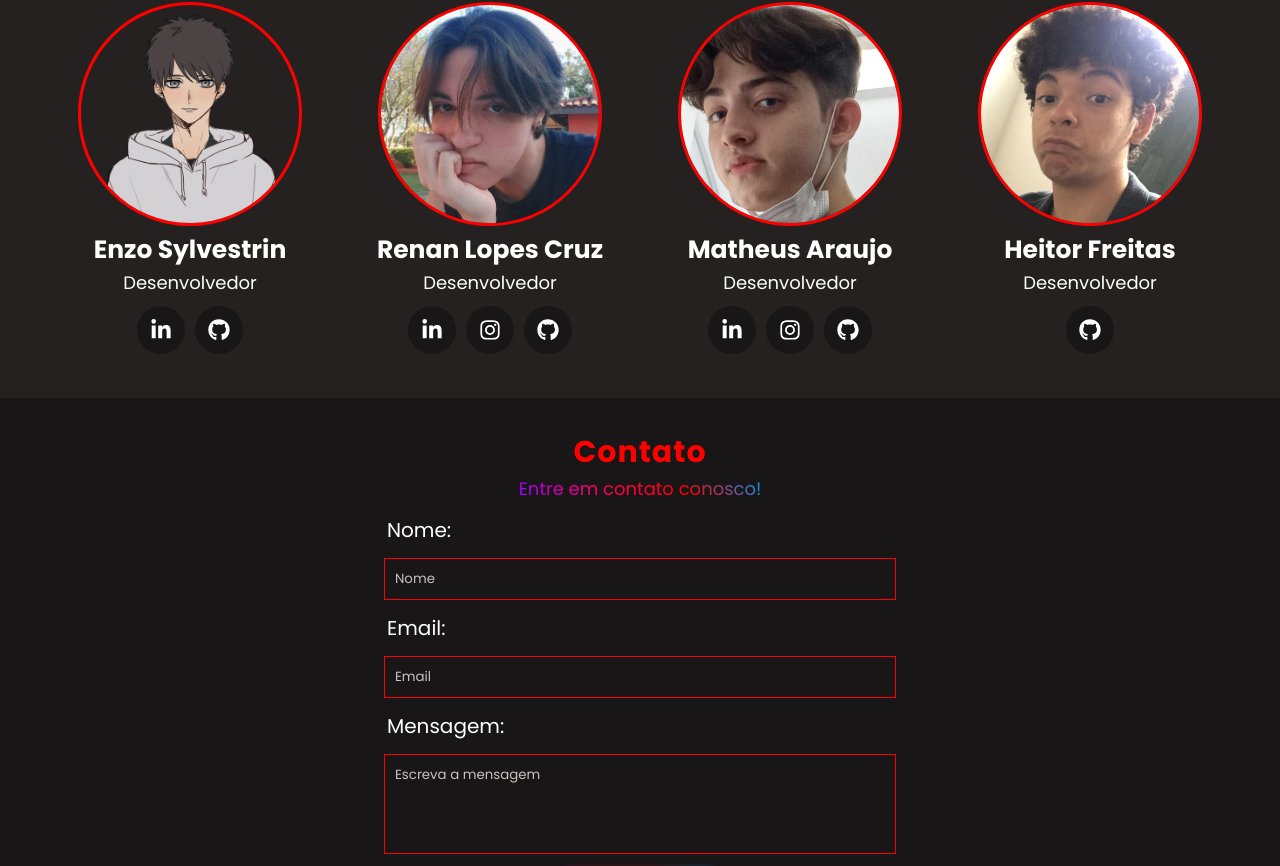
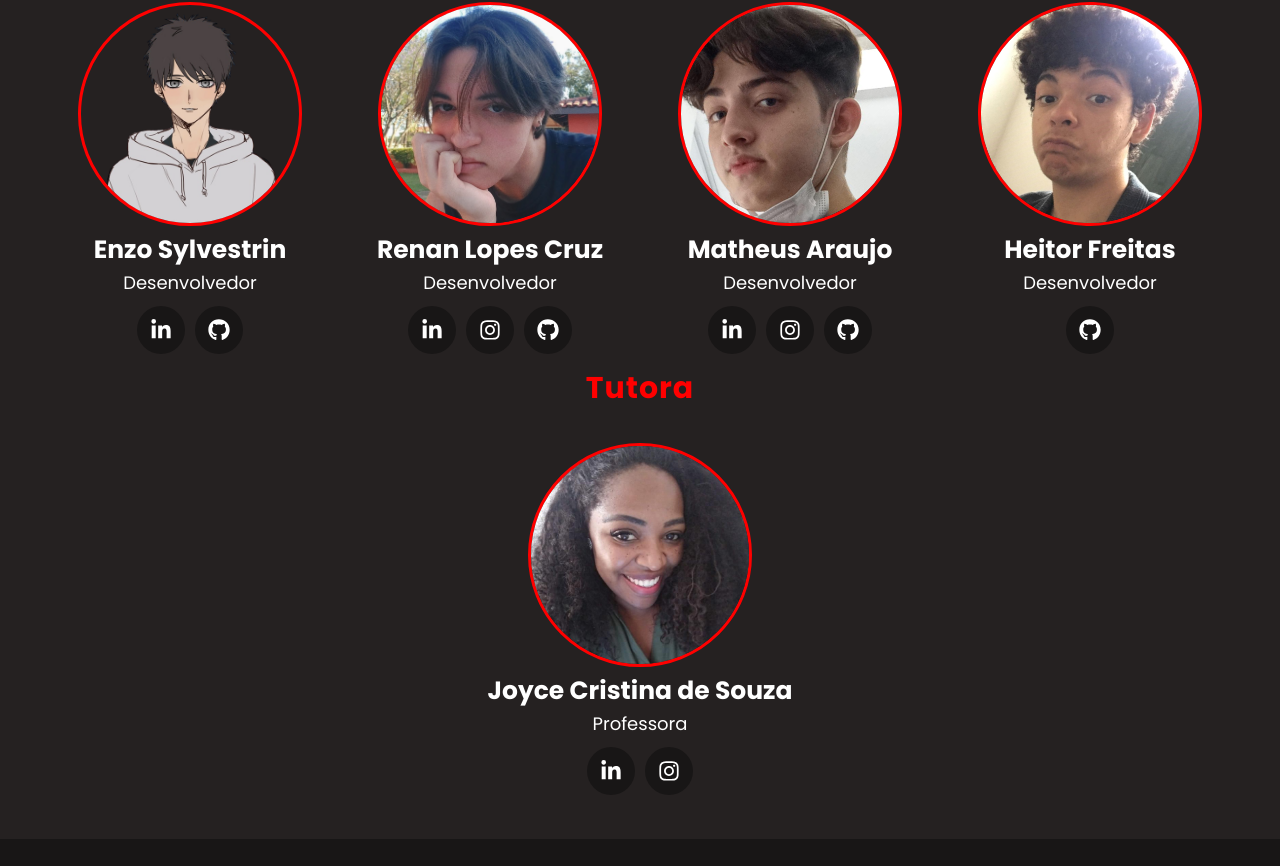
Before and after one commit to EnzoSylvestrin/Move-Stats, a Next.js app: page / in a window 1280 px wide. Shown: the part 1931-2797 px from the top of the page. Built offline with nearby package versions, Linux system fonts and the light colour scheme.

Commit message:
Adicionanado a tutora

```diff
--- a/components/People.tsx
+++ b/components/People.tsx
@@ -1,13 +1,14 @@
 import { ContainerPeople, ContainerItens } from '../styles/PeopleStyled';
 import { CommomItem, CommomSubtitle, CommomTitle } from '../styles/Commom';
 
-import { FaLinkedinIn, FaFacebookF, FaTwitter, FaGithubAlt, FaGithub, FaInstagram } from 'react-icons/fa';
+import { FaLinkedinIn, FaGithub, FaInstagram } from 'react-icons/fa';
 
 import Enzo from '../public/img-icon.png'
 
 import Renan from '../public/renan.jpg';
 import Araujo from '../public/araujo.jpg';
 import Heitor from '../public/heitor.jpg';
+import Joyce from '../public/joyce.jpg';
 
 export default function People() {
     return (
@@ -128,6 +129,36 @@ export default function People() {
                     </div>
                 </CommomItem>
             </ContainerItens>
+            <CommomTitle
+              initial={{ opacity: 0 }}
+              whileInView={{ opacity: 1 }} //onScroll
+              transition={{ duration: 0.6 }}
+              viewport={{ once: true }}
+            >
+                Tutora
+            </CommomTitle>
+            <CommomItem
+                initial={{ scale: 0 }}
+                whileInView={{ scale: 1 }} //onScroll
+                transition={{ duration: 0.4, delay: 0.7 }}
+                viewport={{ once: true }}
+            >
+                <img src={Joyce.src}></img>
+                <h1>Joyce Cristina de Souza</h1>
+                <p>Professora</p>
+                <div className="icons">
+                    <a href="https://www.linkedin.com/in/matheus-araújo-ferreira-606671201/" rel="noopener noreferrer" target="_blank">
+                        <div>
+                            <FaLinkedinIn />
+                        </div>
+                    </a>
+                    <a href="https://www.instagram.com/joyc.sou/" rel="noopener noreferrer" target="_blank">
+                        <div>
+                            <FaInstagram />
+                        </div>
+                    </a>
+                </div>
+            </CommomItem>
         </ContainerPeople>
     );
 }
```
Also changed, not shown: public/joyce.jpg (added).
